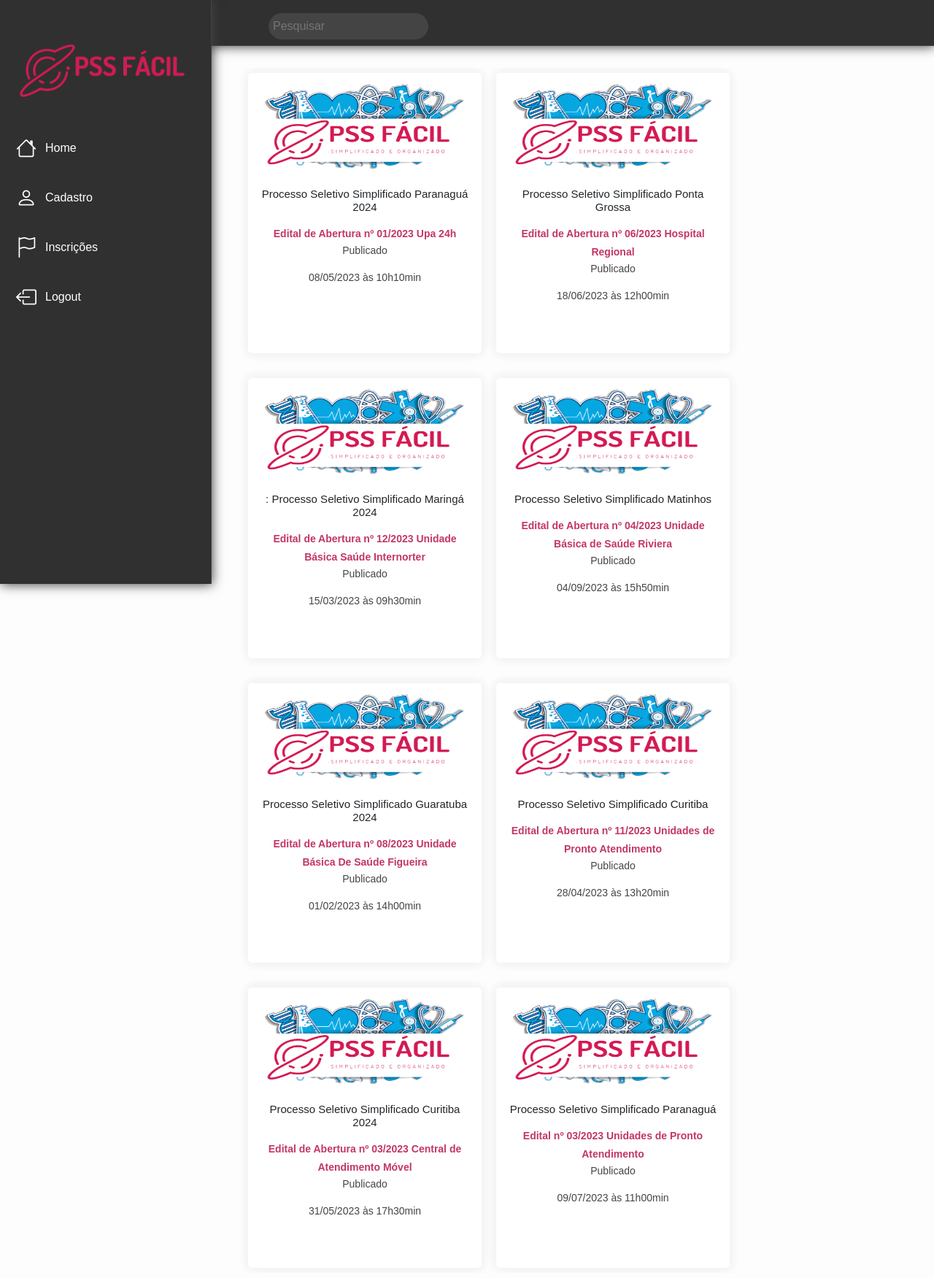
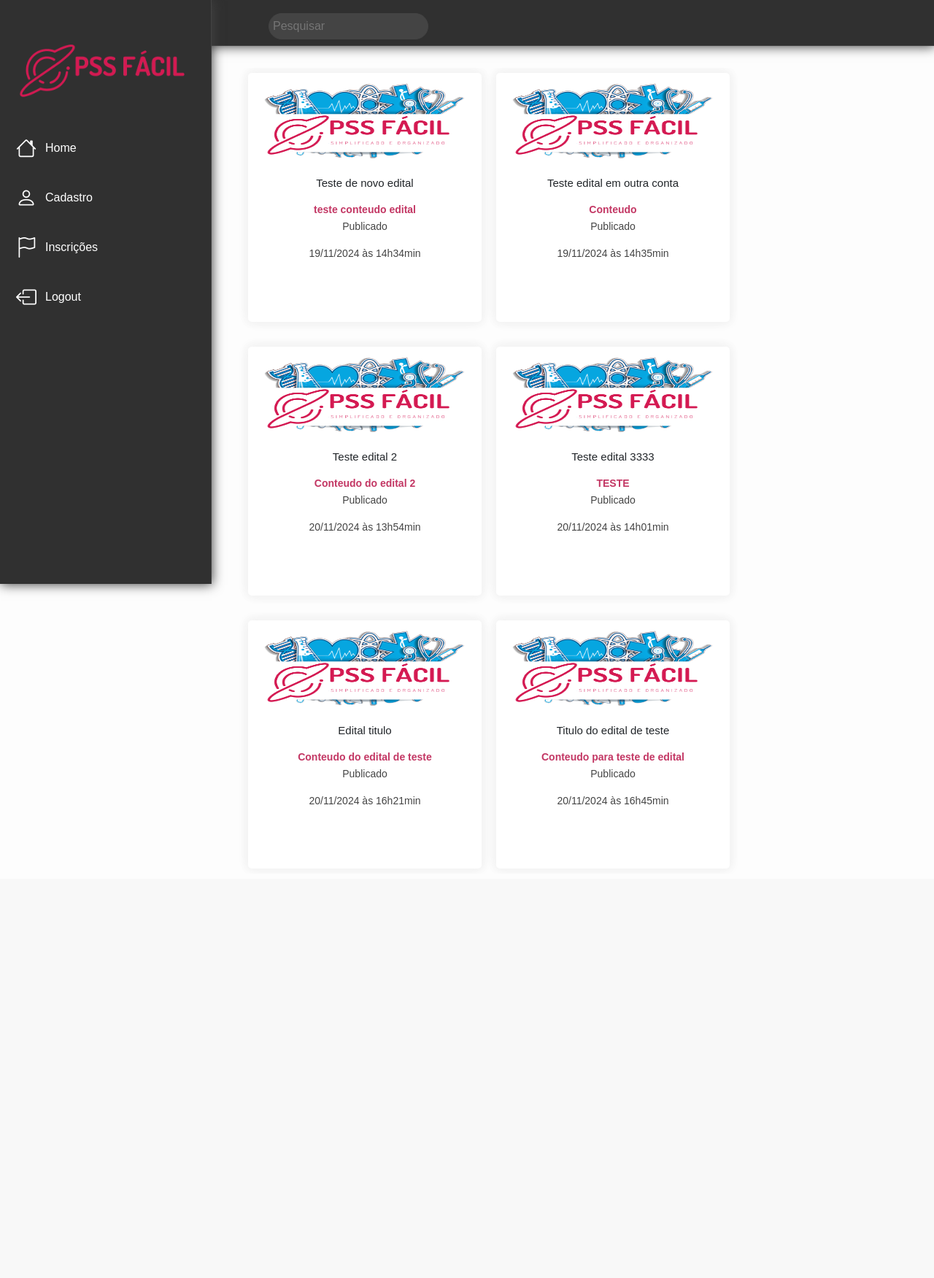
Before and after one commit to leidery/PSS---Projeto, a PHP site: page /PSS-main/area-usuario.php in a window 1280 px wide. Shown: the whole page at 73% size. After the commit the page ends 1102 px from the top, so only its background shows below. Run offline with PHP 8.4, Linux system fonts and the light colour scheme; a user stored in the database is signed in; data comes from the database, SQL or seed files in the repository; both versions use the stored data as it was after the commit.

Commit message:
Agora usuários podem visualizar editais criados por empresas e pesquisar por eles na barra de pesquisa.

```diff
--- a/PSS-main/area-usuario.php
+++ b/PSS-main/area-usuario.php
@@ -1,18 +1,37 @@
 <?php
 session_start();
 
-// if (isset($_GET['logout'])) {
-//     session_unset(); // Limpa os dados da sessão
-//     session_destroy();
-//     $_SESSION = array(); // Limpa os dados da sessão do array global $_SESSION
-//     header('location: entrar.php?logged_out=true');
-//     exit();
-// }
+include "conn.php";
 
+// Se não estiver logado, é redirecionado para login.
 if (!isset($_SESSION['login'])) {
     header('location: entrar.php');
     exit();
 }
+
+// Recupera os dados do usuário logado.
+if (isset($_SESSION['login'])) {
+    $consulta_dados = $conn->prepare('SELECT * FROM `tb_usuario` WHERE id_usuario = :pId_usuario');
+    $consulta_dados->bindValue(':pId_usuario', $_SESSION['login']);
+    $consulta_dados->execute();
+    $row_dados = $consulta_dados->fetch();
+}
+
+// Verificar se há uma pesquisa
+$searchTerm = isset($_GET['search']) ? $_GET['search'] : '';
+
+// Modificar a consulta para considerar a pesquisa
+if ($searchTerm) {
+    // A consulta inclui o filtro de pesquisa para título e conteúdo do edital
+    $exibir_editais = $conn->prepare("SELECT * FROM empregador_editais WHERE titulo_edital LIKE :searchTerm OR conteudo_edital LIKE :searchTerm");
+    $exibir_editais->bindValue(':searchTerm', '%' . $searchTerm . '%');
+} else {
+    // Caso não haja pesquisa, retorna todos os editais
+    $exibir_editais = $conn->prepare("SELECT * FROM empregador_editais");
+}
+
+$exibir_editais->execute();
+$editais = $exibir_editais->fetchAll();
 
 ?>
 
@@ -63,118 +82,37 @@ include "headHTML.php"
                     </span>
                 </button>
             </nav>
-            <form>
-                <input type="search" id="search" placeholder="Pesquisar">
+            <form method="GET" action="">
+                <input type="search" id="search" name="search" placeholder="Pesquisar" value="<?php echo htmlspecialchars($searchTerm); ?>">
             </form>
         </div>
     </nav>
 
     <main class="main">
-        <section class="grid-pss">
+        <?php if (!empty($editais)): ?>
+            <div class="grid-pss">
+                <?php foreach ($editais as $edital): ?>
                     <div class="card-estilo-1">
-                <img src="img/zero02.png" class="card-img-top" alt="PSS Fácil">
+                        <img src="img/zero02.png" class="card-img-top" alt="Imagem do edital">
                         <div class="card-body">
-                    <h4 class="card-title">Processo Seletivo Simplificado Paranaguá<br>2024</h4>
-                    <a href="formulario.php" class="cards-texto-pss">
+                            <h4 class="card-title">
+                                <?php echo htmlspecialchars($edital['titulo_edital']); ?>
+                            </h4>
+                            <a href="formulario.php?id=<?php echo $edital['id']; ?>" class="cards-texto-pss">
                                 <p class="card-text">
-                            Edital de Abertura nº 01/2023 Upa 24h
+                                    <?php echo htmlspecialchars($edital['conteudo_edital']); ?>
                                 </p>
                             </a>
                             <p>Publicado</p>
-                    <p>08/05/2023 às 10h10min</p>
+                            <p><?php echo date('d/m/Y \à\s H\hi\m\i\n', strtotime($edital['data'])); ?></p>
                         </div>
                     </div>
-            <div class="card-estilo-2">
-                <img src="img/zero02.png" class="card-img-top" alt="PSS Fácil">
-                <div class="card-body">
-                    <h5 class="card-title">Processo Seletivo Simplificado Ponta Grossa</h5>
-                    <a href="formulario.php" class="cards-texto-pss">
-                        <p class="card-text">
-                            Edital de Abertura nº 06/2023 Hospital Regional
-                        </p>
-                    </a>
-                    <p>Publicado</p>
-                    <p>18/06/2023 às 12h00min</p>
+                <?php endforeach; ?>
             </div>
-            </div>
-            <div class="card-estilo-1">
-                <img src="img/zero02.png" class="card-img-top" alt="PSS Fácil">
-                <div class="card-body">
-                    <h5 class="card-title">: Processo Seletivo Simplificado Maringá<br>2024</h5>
-                    <a href="formulario.php" class="cards-texto-pss">
-                        <p class="card-text">
-                            Edital de Abertura nº 12/2023 Unidade Básica Saúde Internorter
-                        </p>
-                    </a>
-                    <p>Publicado</p>
-                    <p>15/03/2023 às 09h30min</p>
-                </div>
-            </div>
-            <div class="card-estilo-2">
-                <img src="img/zero02.png" class="card-img-top" alt="PSS Fácil">
-                <div class="card-body">
-                    <h5 class="card-title">Processo Seletivo Simplificado Matinhos</h5>
-                    <a href="formulario.php" class="cards-texto-pss">
-                        <p class="card-text">
-                            Edital de Abertura nº 04/2023 Unidade Básica de Saúde Riviera
-                        </p>
-                    </a>
-                    <p>Publicado</p>
-                    <p>04/09/2023 às 15h50min</p>
-                </div>
-            </div>
-            <div class="card-estilo-1">
-                <img src="img/zero02.png" class="card-img-top" alt="PSS Fácil">
-                <div class="card-body">
-                    <h5 class="card-title">Processo Seletivo Simplificado Guaratuba<br>2024</h5>
-                    <a href="formulario.php" class="cards-texto-pss">
-                        <p class="card-text">
-                            Edital de Abertura nº 08/2023 Unidade Básica De Saúde Figueira
-                        </p>
-                    </a>
-                    <p>Publicado</p>
-                    <p>01/02/2023 às 14h00min</p>
-                </div>
-            </div>
-            <div class="card-estilo-2">
-                <img src="img/zero02.png" class="card-img-top" alt="PSS Fácil">
-                <div class="card-body">
-                    <h5 class="card-title">Processo Seletivo Simplificado Curitiba</h5>
-                    <a href="formulario.php" class="cards-texto-pss">
-                        <p class="card-text">
-                            Edital de Abertura nº 11/2023 Unidades de Pronto Atendimento
-                        </p>
-                    </a>
-                    <p>Publicado</p>
-                    <p>28/04/2023 às 13h20min</p>
-                </div>
-            </div>
-            <div class="card-estilo-1">
-                <img src="img/zero02.png" class="card-img-top" alt="PSS Fácil">
-                <div class="card-body">
-                    <h5 class="card-title">Processo Seletivo Simplificado Curitiba<br>2024</h5>
-                    <a href="formulario.php" class="cards-texto-pss">
-                        <p class="card-text">
-                            Edital de Abertura nº 03/2023 Central de Atendimento Móvel
-                        </p>
-                    </a>
-                    <p>Publicado</p>
-                    <p>31/05/2023 às 17h30min</p>
-                </div>
-            </div>
-            <div class="card-estilo-2">
-                <img src="img/zero02.png" class="card-img-top" alt="PSS Fácil">
-                <div class="card-body">
-                    <h5 class="card-title">Processo Seletivo Simplificado Paranaguá</h5>
-                    <a href="formulario.php" class="cards-texto-pss">
-                        <p class="card-text">
-                            Edital nº 03/2023 Unidades de Pronto Atendimento
-                        </p>
-                    </a>
-                    <p>Publicado</p>
-                    <p>09/07/2023 às 11h00min</p>
-                </div>
-            </div>
+        <?php else: ?>
+            <p>Você ainda não cadastrou nenhum edital.</p>
+        <?php endif; ?>
+        </section>
         </section>
     </main>
 
```
Also changed, not shown: PSS-main/sql/pss_facil.sql (+7 -3 lines). Lines whose indentation alone changed are shown as unchanged.
